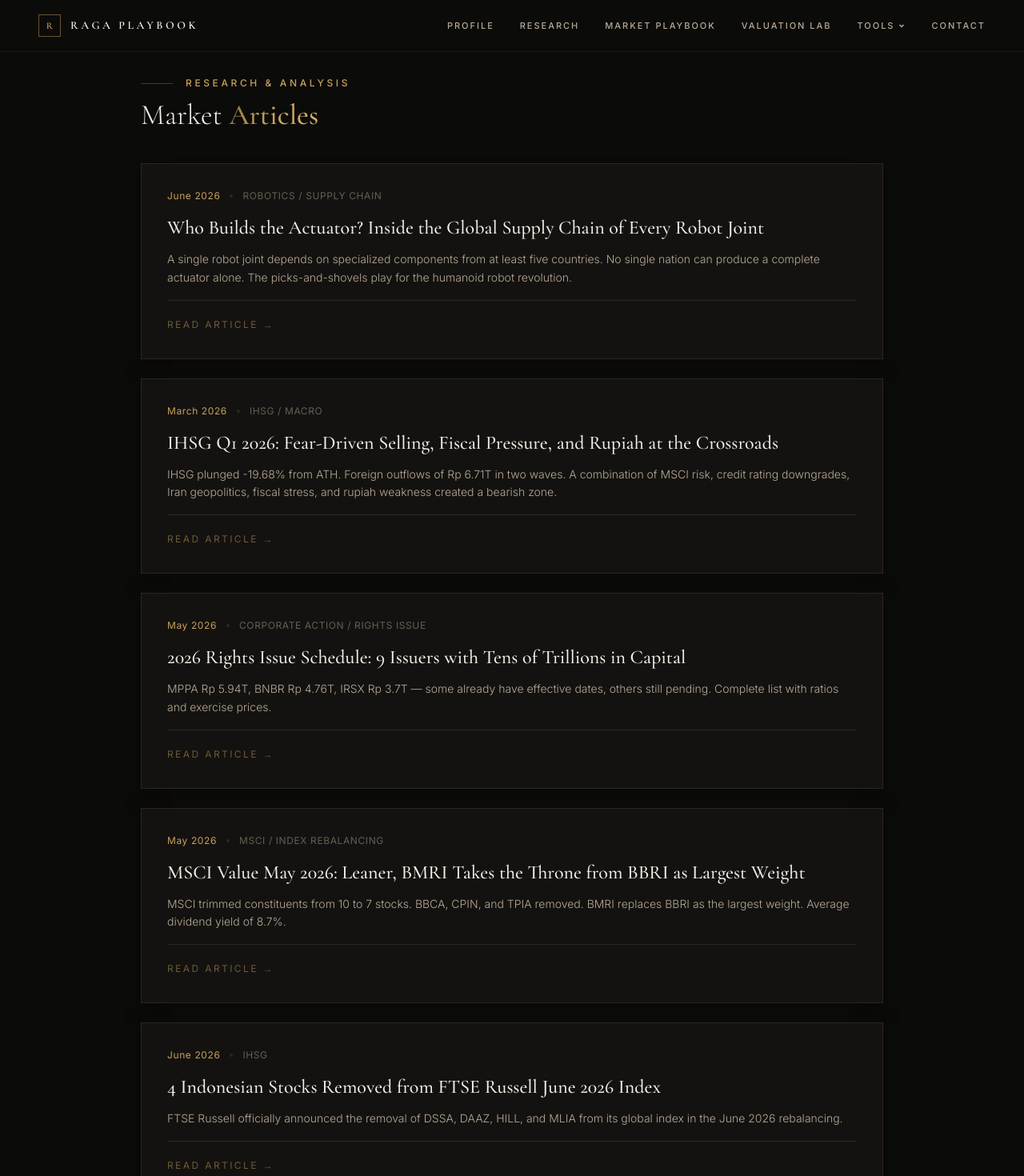
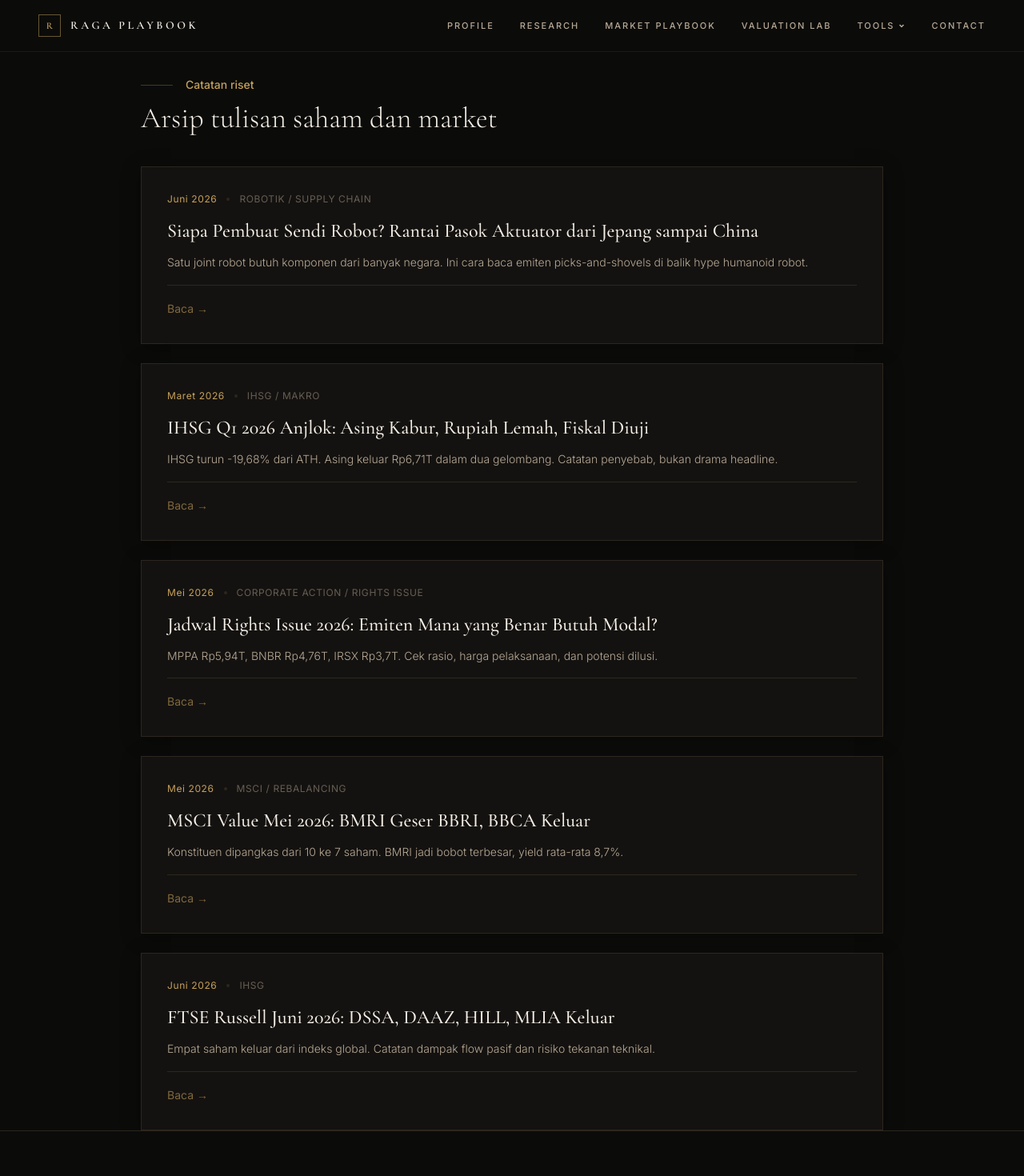
Before and after one commit to broden101/portfolio, a Next.js app: page /articles in a window 1280 px wide. Shown: the top 1470 px of the page at 80% size. Built offline with nearby package versions, Linux system fonts and the light colour scheme.

Commit message:
refine homepage voice and screener UX

```diff
--- a/app/articles/ihsg-q1-2026/page.tsx
+++ b/app/articles/ihsg-q1-2026/page.tsx
@@ -21,7 +21,7 @@ export default function ArticlePage() {
           </div>
 
           <h1 className="font-heading text-4xl md:text-5xl text-[#F4EFE6] leading-tight font-light mb-6">
-            IHSG Q1 2026: Fear Driven Selling, Fiscal Pressure, and Rupiah at a Crossroads
+            IHSG Q1 2026 Anjlok: Asing Kabur, Rupiah Lemah, Fiskal Diuji
           </h1>
 
           <p className="text-[#B8AA96] text-lg leading-relaxed font-light">
--- a/app/articles/page.tsx
+++ b/app/articles/page.tsx
@@ -15,38 +15,38 @@ interface Article {
 const articles: Article[] = [
   {
     slug: "robot-actuator-supply-chain",
-    date: "June 2026",
-    tag: "Robotics / Supply Chain",
-    title: "Who Builds the Actuator? Inside the Global Supply Chain of Every Robot Joint",
-    excerpt: "A single robot joint depends on specialized components from at least five countries. No single nation can produce a complete actuator alone. The picks-and-shovels play for the humanoid robot revolution.",
+    date: "Juni 2026",
+    tag: "Robotik / Supply Chain",
+    title: "Siapa Pembuat Sendi Robot? Rantai Pasok Aktuator dari Jepang sampai China",
+    excerpt: "Satu joint robot butuh komponen dari banyak negara. Ini cara baca emiten picks-and-shovels di balik hype humanoid robot.",
   },
   {
     slug: "ihsg-q1-2026",
-    date: "March 2026",
-    tag: "IHSG / Macro",
-    title: "IHSG Q1 2026: Fear-Driven Selling, Fiscal Pressure, and Rupiah at the Crossroads",
-    excerpt: "IHSG plunged -19.68% from ATH. Foreign outflows of Rp 6.71T in two waves. A combination of MSCI risk, credit rating downgrades, Iran geopolitics, fiscal stress, and rupiah weakness created a bearish zone.",
+    date: "Maret 2026",
+    tag: "IHSG / Makro",
+    title: "IHSG Q1 2026 Anjlok: Asing Kabur, Rupiah Lemah, Fiskal Diuji",
+    excerpt: "IHSG turun -19,68% dari ATH. Asing keluar Rp6,71T dalam dua gelombang. Catatan penyebab, bukan drama headline.",
   },
   {
     slug: "right-issue-2026",
-    date: "May 2026",
+    date: "Mei 2026",
     tag: "Corporate Action / Rights Issue",
-    title: "2026 Rights Issue Schedule: 9 Issuers with Tens of Trillions in Capital",
-    excerpt: "MPPA Rp 5.94T, BNBR Rp 4.76T, IRSX Rp 3.7T — some already have effective dates, others still pending. Complete list with ratios and exercise prices.",
+    title: "Jadwal Rights Issue 2026: Emiten Mana yang Benar Butuh Modal?",
+    excerpt: "MPPA Rp5,94T, BNBR Rp4,76T, IRSX Rp3,7T. Cek rasio, harga pelaksanaan, dan potensi dilusi.",
   },
   {
     slug: "msci-value-mei-2026",
-    date: "May 2026",
-    tag: "MSCI / Index Rebalancing",
-    title: "MSCI Value May 2026: Leaner, BMRI Takes the Throne from BBRI as Largest Weight",
-    excerpt: "MSCI trimmed constituents from 10 to 7 stocks. BBCA, CPIN, and TPIA removed. BMRI replaces BBRI as the largest weight. Average dividend yield of 8.7%.",
+    date: "Mei 2026",
+    tag: "MSCI / Rebalancing",
+    title: "MSCI Value Mei 2026: BMRI Geser BBRI, BBCA Keluar",
+    excerpt: "Konstituen dipangkas dari 10 ke 7 saham. BMRI jadi bobot terbesar, yield rata-rata 8,7%.",
   },
   {
     slug: "ftse-russell-juni-2026",
-    date: "June 2026",
+    date: "Juni 2026",
     tag: "IHSG",
-    title: "4 Indonesian Stocks Removed from FTSE Russell June 2026 Index",
-    excerpt: "FTSE Russell officially announced the removal of DSSA, DAAZ, HILL, and MLIA from its global index in the June 2026 rebalancing.",
+    title: "FTSE Russell Juni 2026: DSSA, DAAZ, HILL, MLIA Keluar",
+    excerpt: "Empat saham keluar dari indeks global. Catatan dampak flow pasif dan risiko tekanan teknikal.",
   },
 ];
 
@@ -58,10 +58,10 @@ export default function ArticlesPage() {
         <div className="mb-10">
           <div className="flex items-center gap-4 mb-3">
             <div className="w-10 h-px bg-[#C6A15B]/30" />
-            <span className="text-[#C6A15B] text-xs tracking-[0.3em] uppercase font-medium">Research & Analysis</span>
+            <span className="text-[#C6A15B] text-sm font-medium">Catatan riset</span>
           </div>
           <h1 className="font-heading text-4xl text-[#F4EFE6] font-light">
-            Market <span className="text-gold-gradient font-medium">Articles</span>
+            Arsip tulisan saham dan market
           </h1>
         </div>
 
@@ -76,7 +76,7 @@ export default function ArticlesPage() {
               <h2 className="font-heading text-2xl text-[#F4EFE6] mb-3 font-medium group-hover:text-[#C6A15B] transition-colors">{a.title}</h2>
               <p className="text-[#B8AA96] text-sm leading-relaxed font-light">{a.excerpt}</p>
               <div className="mt-4 pt-4 border-t border-[#2C261E]">
-                <span className="text-[#C6A15B]/50 text-xs tracking-[0.2em] uppercase group-hover:text-[#C6A15B] transition-colors">Read Article →</span>
+                <span className="text-[#C6A15B]/60 text-sm group-hover:text-[#C6A15B] transition-colors">Baca →</span>
               </div>
             </Link>
           ))}
--- a/components/About.tsx
+++ b/components/About.tsx
@@ -7,7 +7,7 @@ export default function About() {
       <div className="max-w-7xl mx-auto px-6 lg:px-12 pt-20">
         <div className="flex items-center gap-4 mb-16">
           <div className="w-16 h-px bg-[#C6A15B]/30" />
-          <span className="text-[#C6A15B] text-xs tracking-[0.3em] uppercase font-medium">Tentang Raga</span>
+          <span className="text-[#C6A15B] text-sm font-medium">Tentang Raga</span>
         </div>
 
         <div className="grid lg:grid-cols-2 gap-16 lg:gap-24">
--- a/components/Contact.tsx
+++ b/components/Contact.tsx
@@ -21,7 +21,7 @@ export default function Contact() {
           <div>
             <div className="flex items-center gap-4 mb-6">
               <div className="w-16 h-px bg-[#C6A15B]/30" />
-              <span className="text-[#C6A15B] text-xs tracking-[0.3em] uppercase font-medium">Kontak</span>
+              <span className="text-[#C6A15B] text-sm font-medium">Kontak</span>
             </div>
 
             <h2 className="font-heading text-4xl md:text-5xl text-[#F4EFE6] mb-8 font-light">
@@ -51,7 +51,7 @@ export default function Contact() {
                 <a
                   href="/cv-raga-playbook.pdf"
                   download
-                  className="inline-flex items-center gap-3 px-8 py-3.5 bg-[#C6A15B] text-[#0B0B0A] text-xs tracking-[0.2em] uppercase font-semibold hover:bg-[#D4B76A] transition-all duration-300 border border-[#C6A15B]"
+                  className="inline-flex items-center gap-3 px-6 py-3 bg-[#C6A15B] text-[#0B0B0A] text-sm font-semibold hover:bg-[#D4B76A] transition-all duration-300 border border-[#C6A15B]"
                 >
                   <svg className="w-4 h-4" fill="none" stroke="currentColor" strokeWidth="2" viewBox="0 0 24 24"><path d="M21 15v4a2 2 0 01-2 2H5a2 2 0 01-2-2v-4M7 10l5 5 5-5M12 15V3" /></svg>
                   Unduh CV
@@ -94,7 +94,7 @@ export default function Contact() {
 
               <button
                 type="submit"
-                className="w-full py-4 bg-[#C6A15B] text-[#0B0B0A] text-xs tracking-[0.25em] uppercase font-semibold hover:bg-[#D4B76A] transition-all duration-300 border border-[#C6A15B]"
+                className="w-full py-4 bg-[#C6A15B] text-[#0B0B0A] text-sm font-semibold hover:bg-[#D4B76A] transition-all duration-300 border border-[#C6A15B]"
               >
                 {sent ? "✓ Pesan Terkirim" : "Kirim Pesan"}
               </button>
--- a/components/MarketInsights.tsx
+++ b/components/MarketInsights.tsx
@@ -17,7 +17,7 @@ export default function MarketInsights() {
           <div>
             <div className="flex items-center gap-4 mb-6">
               <div className="w-16 h-px bg-[#C6A15B]/30" />
-              <span className="text-[#C6A15B] text-xs tracking-[0.3em] uppercase font-medium">Catatan terbaru</span>
+              <span className="text-[#C6A15B] text-sm font-medium">Catatan terbaru</span>
             </div>
             <h2 className="font-heading text-4xl md:text-5xl text-[#F4EFE6] font-light">
               Bukan headline doang, <span className="text-gold-gradient font-medium">angka ikut masuk</span>
--- a/components/Services.tsx
+++ b/components/Services.tsx
@@ -30,7 +30,7 @@ export default function Services() {
       <div className="max-w-7xl mx-auto px-6 lg:px-12 pt-20">
         <div className="flex items-center gap-4 mb-6">
           <div className="w-16 h-px bg-[#C6A15B]/30" />
-          <span className="text-[#C6A15B] text-xs tracking-[0.3em] uppercase font-medium">Yang dikerjakan</span>
+          <span className="text-[#C6A15B] text-sm font-medium">Yang dikerjakan</span>
         </div>
 
         <h2 className="font-heading text-4xl md:text-5xl text-[#F4EFE6] mb-16 max-w-xl font-light">
```
Also changed, not shown: app/screener/page.tsx (+36 -19 lines), components/Hero.tsx (+12 -12 lines), components/ScannerButton.tsx (+7 -4 lines).
